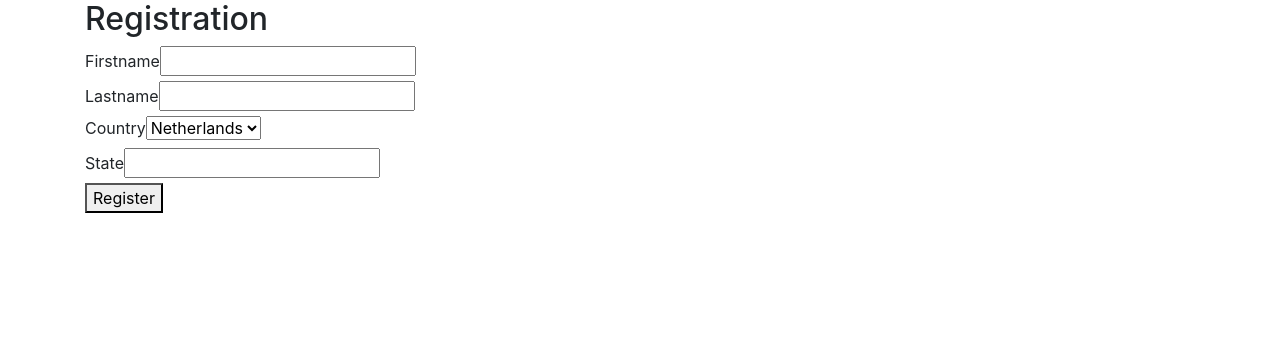
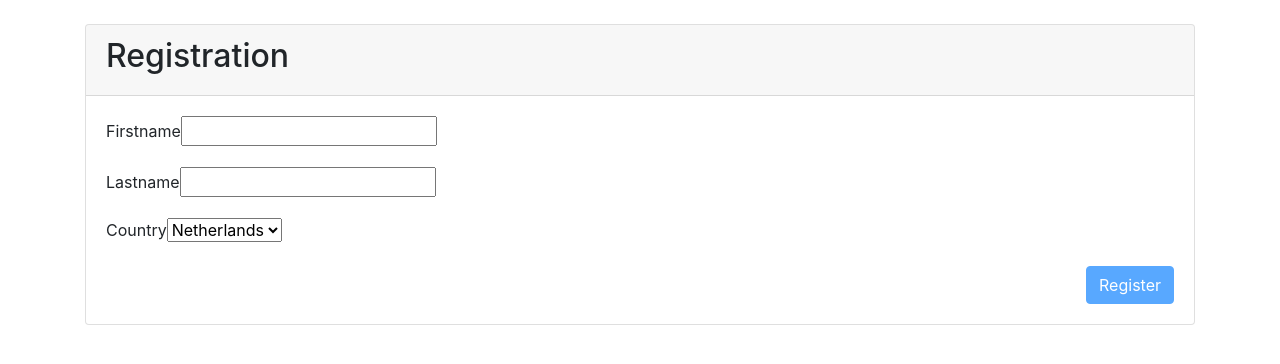
Before and after one commit to mauricedb/dotnetflix-2019-3, a React (Create React App) app: page / in a window 1280 px wide. Shown: the top 364 px of the page. Built offline with nearby package versions, Linux system fonts and the light colour scheme.

Commit message:
Complete

```diff
--- a/src/registration/registration-form.tsx
+++ b/src/registration/registration-form.tsx
@@ -1,33 +1,86 @@
 import React from 'react';
 
-const RegistrationForm = () => {
+const RegistrationForm = ({ person: initalPerson, onRegister }: any) => {
+  const [person, setPerson] = React.useState<Person>(initalPerson);
+
+  const handleChange = ({
+    target
+  }: React.ChangeEvent<HTMLInputElement | HTMLSelectElement>) => {
+    const { name, value } = target;
+    setPerson((p: Person) => ({ ...p, [name]: value }));
+  };
+
   return (
-    <div>
+    <div className="card" style={{ marginTop: 24 }}>
+      <div className="card-header">
         <h2>Registration</h2>
-      <div>
+      </div>
+      <div className="card-body">
+        <div className="form-group">
           <label htmlFor="firstName">Firstname</label>
-        <input type="text" id="firstName" name="firstName" />
+          <input
+            type="text"
+            id="firstName"
+            name="firstName"
+            value={person.firstName}
+            onChange={handleChange}
+          />
         </div>
-      <div>
+        <div className="form-group">
           <label htmlFor="lastName">Lastname</label>
-        <input type="text" id="lastName" name="lastName" />
+          <input
+            type="text"
+            id="lastName"
+            name="lastName"
+            value={person.lastName}
+            onChange={handleChange}
+          />
         </div>
-      <div>
+        <div className="form-group">
           <label htmlFor="country">Country</label>
-        <select id="country" name="country">
+          <select
+            id="country"
+            name="country"
+            value={person.country}
+            onChange={handleChange}
+          >
             <option value="NL">Netherlands</option>
             <option value="USA">USA</option>
           </select>
         </div>
+        {person.country === 'USA' && (
           <div>
+            {' '}
+            className="form-group"
             <label htmlFor="state">State</label>
-        <input type="text" id="state" name="state" />
+            <input
+              type="text"
+              id="state"
+              name="state"
+              value={person.state}
+              onChange={handleChange}
+            />
           </div>
-      <div>
-        <button>Register</button>
+        )}
+
+        <div className="float-right">
+          <button
+            disabled={!person.firstName || !person.lastName}
+            onClick={() => onRegister && onRegister(person)}
+            className="btn btn-primary"
+          >
+            Register
+          </button>
+        </div>
       </div>
     </div>
   );
 };
 
+RegistrationForm.defaultProps = {
+  person: { firstName: '', lastName: '', country: 'NL', state: '' }
+};
+
+type Person = typeof RegistrationForm.defaultProps.person;
+
 export default RegistrationForm;
```
Also changed, not shown: .presentation-buddy/instructions.json, 2 other files (tests, documents, lock files or other folders). Lines whose indentation alone changed are shown as unchanged.
